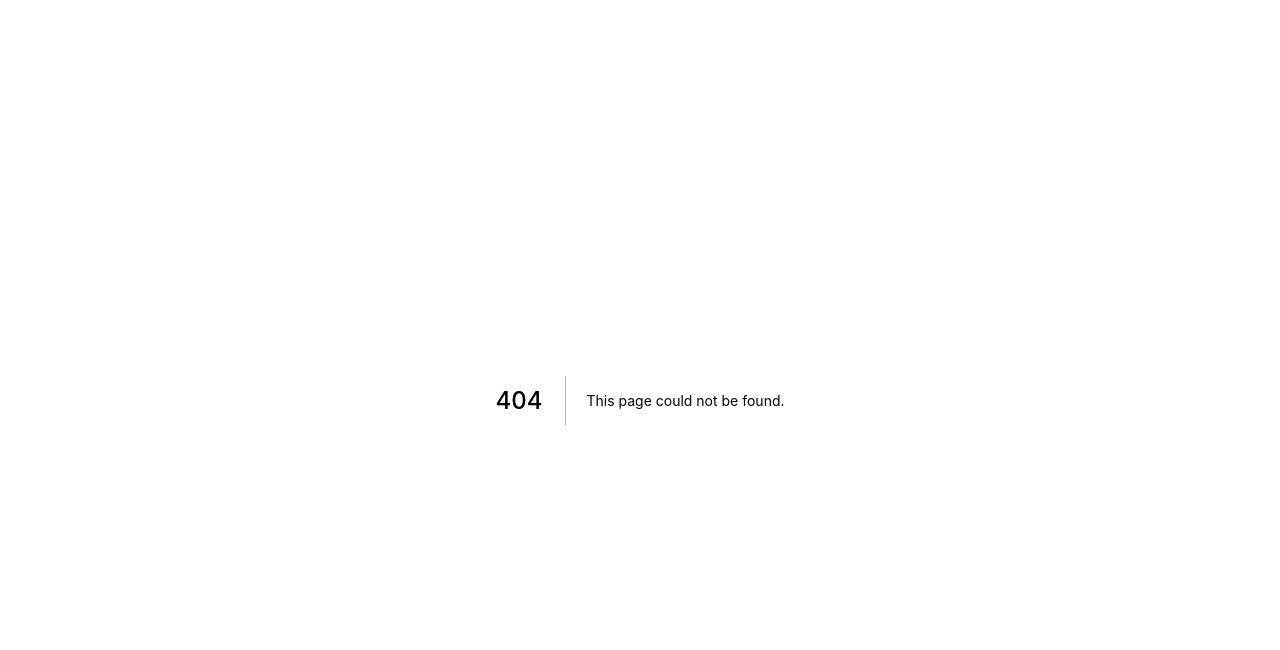
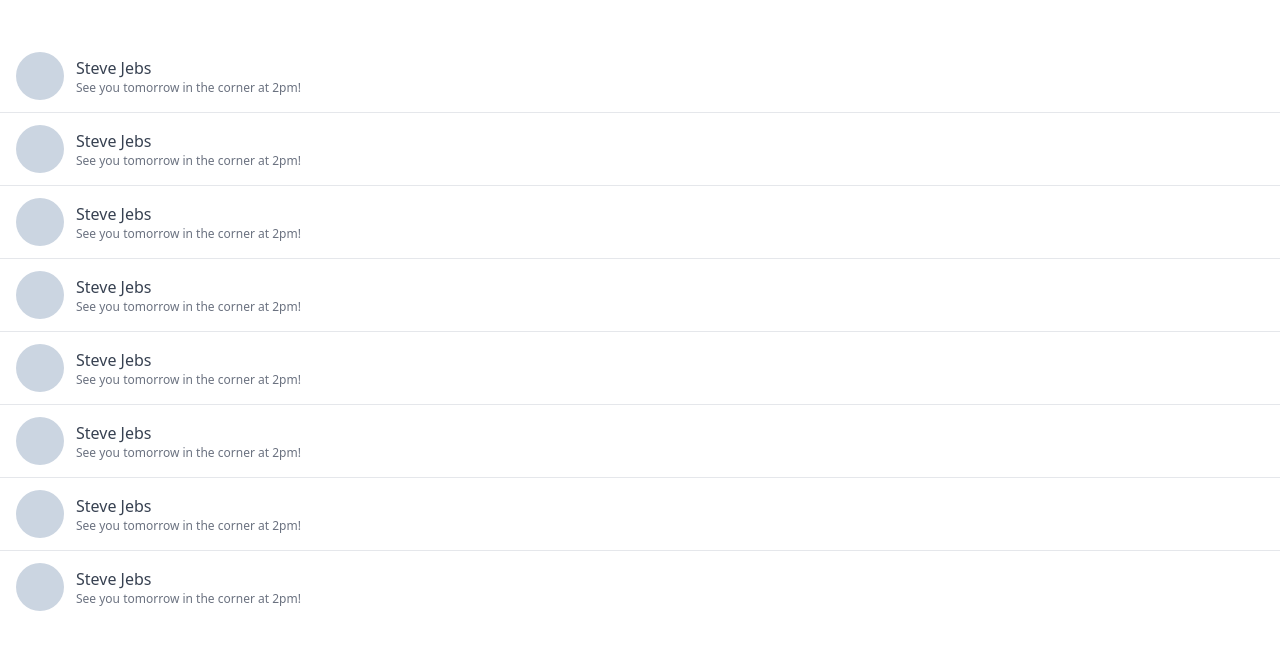
Before and after one commit to ricepotato/carrot-market, a Next.js app: page /chats in a window 1280 px wide. Before the commit this address had no page. Shown: the top 650 px of the page. Built offline with nearby package versions, Linux system fonts and the light colour scheme.

Commit message:
feat: chats

```diff
--- /dev/null
+++ b/pages/chats.tsx
@@ -0,0 +1,24 @@
+import type { NextPage } from "next";
+
+const Chats: NextPage = () => {
+  return (
+    <div className="py-10 divide-y-[1px]">
+      {[1, 2, 3, 4, 5, 6, 7, 8].map((_, i) => (
+        <div
+          key={i}
+          className="flex px-4 cursor-pointer py-3 items-center space-x-3 "
+        >
+          <div className="w-12 h-12 rounded-full bg-slate-300" />
+          <div>
+            <p className="font-medium text-gray-700">Steve Jebs</p>
+            <p className="text-xs font-medium text-gray-500">
+              See you tomorrow in the corner at 2pm!
+            </p>
+          </div>
+        </div>
+      ))}
+    </div>
+  );
+};
+
+export default Chats;
```
